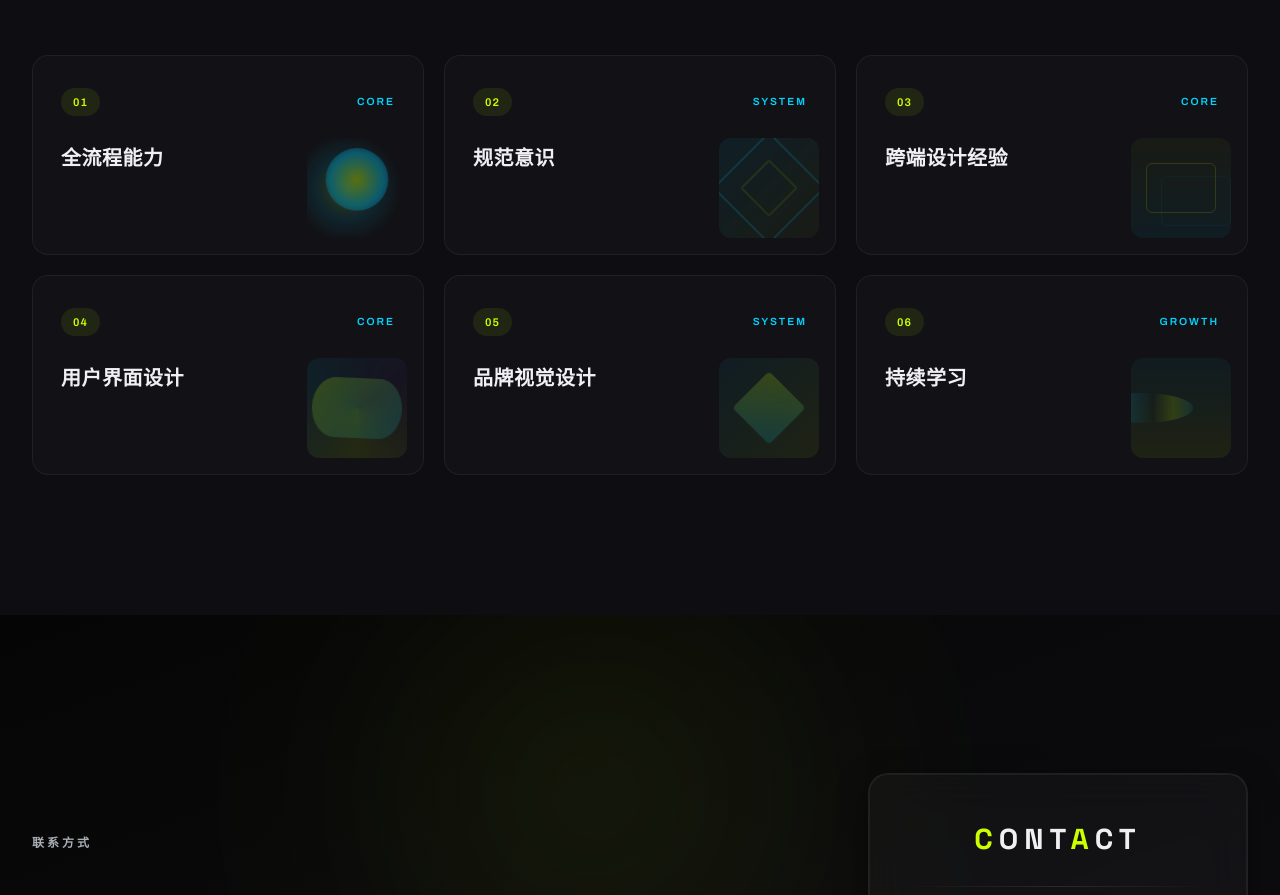
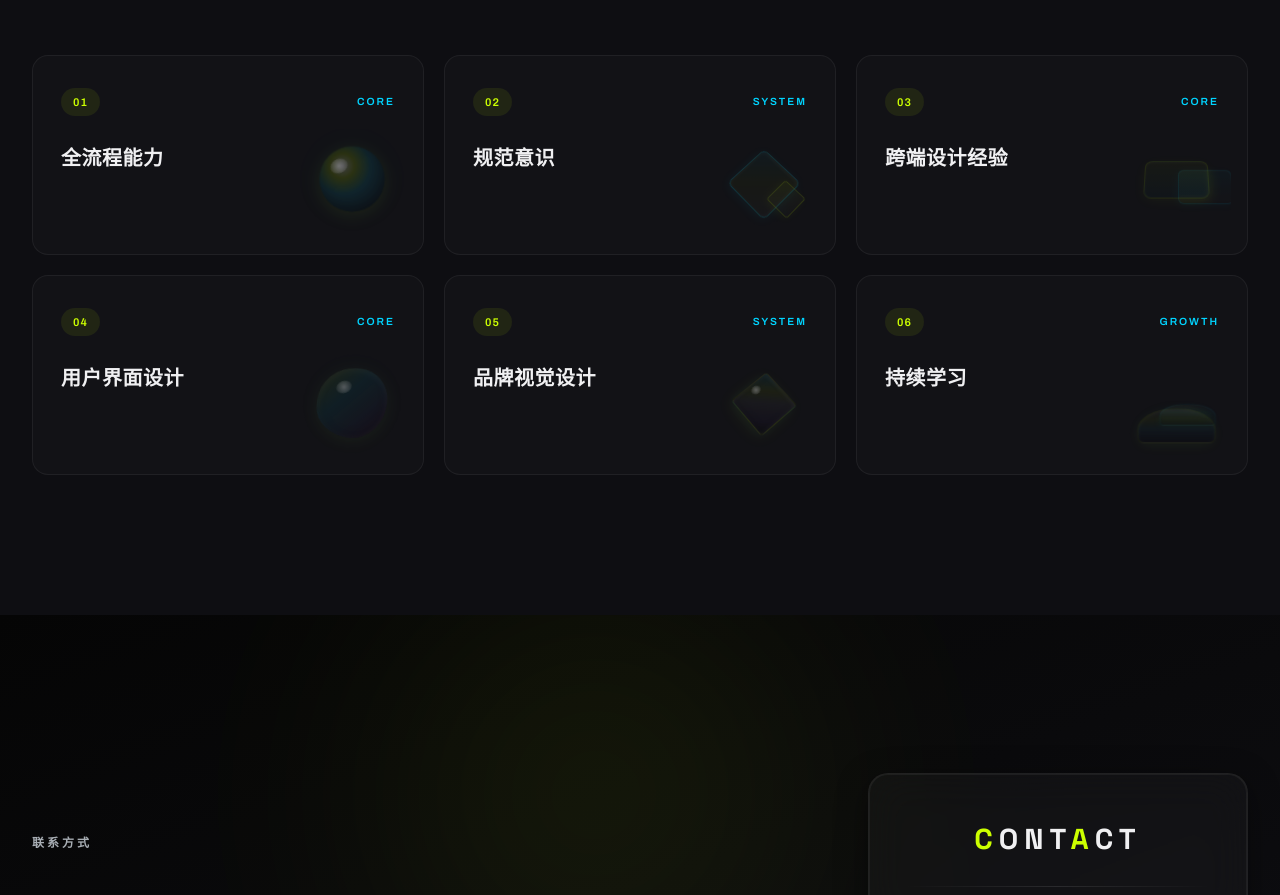
Before and after one commit to ltian869166-max/ai_log, a React (Vite) app: page / in a window 1280 px wide. Shown: the part 4760-5655 px from the top of the page. Built offline with nearby package versions, Linux system fonts and the light colour scheme.

Commit message:
feat: 个人优势视觉元素改为3D玻璃磨砂质感-渐变光影几何体流体

```diff
--- a/src/components/Skills.css
+++ b/src/components/Skills.css
@@ -84,189 +84,314 @@
 
 /* ===== Abstract Visual Element ===== */
 .skill-visual {
-  width: 100px;
-  height: 100px;
+  width: 110px;
+  height: 110px;
   position: absolute;
   bottom: 16px;
   right: 16px;
   border-radius: 12px;
   overflow: hidden;
-  opacity: 0.5;
+  opacity: 0.55;
   transition: opacity 0.3s ease, transform 0.3s ease;
   z-index: 0;
 }
 
 .skill-card:hover .skill-visual {
-  opacity: 0.8;
-  transform: scale(1.1);
+  opacity: 0.85;
+  transform: scale(1.08);
 }
 
-/* Sphere: gradient circle */
+/* ===== 3D Glass Sphere ===== */
 .skill-visual-sphere {
-  background: radial-gradient(
-    circle at 40% 50%,
-    rgba(204, 255, 0, 0.4) 0%,
-    rgba(0, 212, 255, 0.2) 40%,
-    transparent 70%
-  );
   display: flex;
   align-items: center;
   justify-content: center;
+  background: transparent;
 }
 .skill-visual-sphere::before {
   content: "";
-  width: 60px;
-  height: 60px;
+  width: 64px;
+  height: 64px;
   border-radius: 50%;
-  background: radial-gradient(circle, var(--accent) 0%, var(--accent-secondary) 60%, transparent 100%);
-  opacity: 0.7;
-  animation: floatSphere 4s ease-in-out infinite;
+  background: radial-gradient(
+    circle at 35% 30%,
+    rgba(255, 255, 255, 0.35) 0%,
+    rgba(204, 255, 0, 0.25) 20%,
+    rgba(0, 212, 255, 0.18) 45%,
+    rgba(5, 5, 16, 0.6) 100%
+  );
+  box-shadow:
+    0 4px 20px rgba(204, 255, 0, 0.12),
+    0 0 40px rgba(0, 212, 255, 0.08),
+    inset 0 -4px 12px rgba(0, 0, 0, 0.3);
+  backdrop-filter: blur(2px);
+  animation: floatGlass 5s ease-in-out infinite;
 }
-@keyframes floatSphere {
+.skill-visual-sphere::after {
+  content: "";
+  width: 18px;
+  height: 14px;
+  position: absolute;
+  top: 28%;
+  left: 30%;
+  border-radius: 50%;
+  background: radial-gradient(circle, rgba(255,255,255,0.6) 0%, transparent 100%);
+  transform: rotate(-25deg);
+}
+@keyframes floatGlass {
   0%, 100% { transform: translateY(0) scale(1); }
-  50% { transform: translateY(-10px) scale(1.05); }
+  50% { transform: translateY(-6px) scale(1.03); }
 }
 
-/* Grid: geometric grid pattern */
+/* ===== 3D Glass Grid / Geometric ===== */
 .skill-visual-grid {
-  background: linear-gradient(135deg, rgba(0, 212, 255, 0.15) 0%, rgba(204, 255, 0, 0.08) 100%);
   display: flex;
   align-items: center;
   justify-content: center;
+  background: transparent;
+  perspective: 200px;
 }
 .skill-visual-grid::before {
   content: "";
-  width: 80px;
-  height: 80px;
-  border: 2px solid rgba(0, 212, 255, 0.3);
-  border-radius: 4px;
-  transform: rotate(45deg);
-  position: relative;
+  width: 52px;
+  height: 52px;
+  border: 1.5px solid rgba(0, 212, 255, 0.25);
+  border-radius: 6px;
+  background: linear-gradient(
+    135deg,
+    rgba(0, 212, 255, 0.08) 0%,
+    rgba(204, 255, 0, 0.06) 50%,
+    rgba(255,255,255,0.04) 100%
+  );
+  backdrop-filter: blur(4px);
+  box-shadow:
+    0 2px 12px rgba(0, 212, 255, 0.1),
+    inset 0 1px 4px rgba(255,255,255,0.08);
+  transform: rotateX(15deg) rotateZ(45deg);
+  animation: rotateCube 6s ease-in-out infinite;
 }
 .skill-visual-grid::after {
   content: "";
-  width: 40px;
-  height: 40px;
-  border: 2px solid rgba(204, 255, 0, 0.25);
-  border-radius: 2px;
-  transform: rotate(45deg);
+  width: 28px;
+  height: 28px;
+  border: 1px solid rgba(204, 255, 0, 0.2);
+  border-radius: 3px;
+  background: linear-gradient(
+    135deg,
+    rgba(204, 255, 0, 0.08),
+    rgba(255,255,255,0.03)
+  );
   position: absolute;
-  left: 50%;
-  top: 50%;
-  margin-left: -20px;
-  margin-top: -20px;
-  animation: pulseGrid 3s ease-in-out infinite;
+  top: 55%;
+  right: 20%;
+  transform: rotateX(15deg) rotateZ(45deg);
+  box-shadow: 0 2px 8px rgba(204, 255, 0, 0.08);
+  animation: floatSmall 4s ease-in-out infinite 1s;
 }
-@keyframes pulseGrid {
-  0%, 100% { transform: rotate(45deg) scale(1); opacity: 0.6; }
-  50% { transform: rotate(45deg) scale(1.1); opacity: 0.9; }
+@keyframes rotateCube {
+  0%, 100% { transform: rotateX(15deg) rotateZ(45deg) scale(1); }
+  50% { transform: rotateX(20deg) rotateZ(50deg) scale(1.05); }
+}
+@keyframes floatSmall {
+  0%, 100% { transform: rotateX(15deg) rotateZ(45deg) translateY(0); }
+  50% { transform: rotateX(15deg) rotateZ(45deg) translateY(-5px); }
 }
 
-/* Layers: stacked layers */
+/* ===== 3D Glass Layers ===== */
 .skill-visual-layers {
-  background: linear-gradient(180deg, rgba(204, 255, 0, 0.08) 0%, rgba(0, 212, 255, 0.12) 100%);
   display: flex;
   align-items: center;
   justify-content: center;
+  background: transparent;
+  perspective: 250px;
 }
 .skill-visual-layers::before {
   content: "";
-  width: 70px;
-  height: 50px;
-  border: 1.5px solid rgba(204, 255, 0, 0.3);
-  border-radius: 6px;
-  position: relative;
+  width: 65px;
+  height: 42px;
+  border: 1px solid rgba(204, 255, 0, 0.15);
+  border-radius: 8px;
+  background: linear-gradient(
+    180deg,
+    rgba(204, 255, 0, 0.06) 0%,
+    rgba(0, 212, 255, 0.04) 100%
+  );
+  backdrop-filter: blur(3px);
+  box-shadow:
+    0 3px 14px rgba(204, 255, 0, 0.08),
+    inset 0 1px 3px rgba(255,255,255,0.06);
+  transform: rotateX(25deg);
+  animation: stackFloat 4s ease-in-out infinite;
 }
 .skill-visual-layers::after {
   content: "";
-  width: 70px;
-  height: 50px;
-  border: 1.5px solid rgba(0, 212, 255, 0.2);
+  width: 55px;
+  height: 38px;
+  border: 1px solid rgba(0, 212, 255, 0.12);
   border-radius: 6px;
+  background: linear-gradient(
+    180deg,
+    rgba(0, 212, 255, 0.06) 0%,
+    rgba(255,255,255,0.02) 100%
+  );
+  backdrop-filter: blur(2px);
+  box-shadow:
+    0 2px 10px rgba(0, 212, 255, 0.06),
+    inset 0 1px 2px rgba(255,255,255,0.04);
   position: absolute;
-  top: calc(50% - 10px);
-  left: calc(50% - 35px + 15px);
-  animation: floatLayer 3s ease-in-out infinite;
+  top: 40%;
+  left: 52%;
+  transform: rotateX(25deg) translateY(8px);
+  animation: stackFloat 4s ease-in-out infinite 0.6s;
 }
-@keyframes floatLayer {
-  0%, 100% { transform: translateY(0); opacity: 0.5; }
-  50% { transform: translateY(-8px); opacity: 0.8; }
+@keyframes stackFloat {
+  0%, 100% { transform: rotateX(25deg) translateY(0); }
+  50% { transform: rotateX(25deg) translateY(-5px); }
 }
 
-/* Fluid: flowing gradient */
+/* ===== 3D Glass Fluid Blob ===== */
 .skill-visual-fluid {
-  background: conic-gradient(
-    from 180deg at 50% 50%,
-    rgba(204, 255, 0, 0.2) 0deg,
-    rgba(0, 212, 255, 0.15) 120deg,
-    rgba(123, 47, 247, 0.1) 240deg,
-    rgba(204, 255, 0, 0.2) 360deg
-  );
   display: flex;
   align-items: center;
   justify-content: center;
+  background: transparent;
 }
 .skill-visual-fluid::before {
   content: "";
-  width: 90px;
-  height: 60px;
-  border-radius: 30px / 50%;
-  background: linear-gradient(135deg, rgba(204, 255, 0, 0.4), rgba(0, 212, 255, 0.3));
-  animation: morphFluid 6s ease-in-out infinite;
+  width: 70px;
+  height: 70px;
+  border-radius: 42% 58% 55% 45% / 50% 42% 58% 50%;
+  background: linear-gradient(
+    135deg,
+    rgba(204, 255, 0, 0.15) 0%,
+    rgba(0, 212, 255, 0.12) 40%,
+    rgba(123, 47, 247, 0.06) 80%,
+    rgba(255,255,255,0.04) 100%
+  );
+  backdrop-filter: blur(6px);
+  box-shadow:
+    0 4px 20px rgba(204, 255, 0, 0.08),
+    0 0 30px rgba(0, 212, 255, 0.06),
+    inset 0 2px 8px rgba(255,255,255,0.08),
+    inset 0 -3px 10px rgba(0,0,0,0.2);
+  animation: morphBlob 8s ease-in-out infinite;
 }
-@keyframes morphFluid {
-  0%, 100% { border-radius: 30px / 50px; transform: rotate(0deg); }
-  25% { border-radius: 50px / 30px; transform: rotate(10deg); }
-  50% { border-radius: 40px / 60px; transform: rotate(-5deg); }
-  75% { border-radius: 60px / 40px; transform: rotate(5deg); }
+.skill-visual-fluid::after {
+  content: "";
+  width: 16px;
+  height: 12px;
+  position: absolute;
+  top: 30%;
+  left: 35%;
+  border-radius: 50%;
+  background: radial-gradient(circle, rgba(255,255,255,0.5) 0%, transparent 100%);
+  transform: rotate(-20deg);
+}
+@keyframes morphBlob {
+  0%   { border-radius: 42% 58% 55% 45% / 50% 42% 58% 50%; transform: rotate(0deg); }
+  25%  { border-radius: 55% 45% 42% 58% / 58% 50% 42% 55%; transform: rotate(8deg); }
+  50%  { border-radius: 45% 55% 58% 42% / 42% 58% 50% 55%; transform: rotate(-4deg); }
+  75%  { border-radius: 58% 42% 50% 55% / 55% 45% 58% 42%; transform: rotate(6deg); }
+  100% { border-radius: 42% 58% 55% 45% / 50% 42% 58% 50%; transform: rotate(0deg); }
 }
 
-/* Diamond: rotating diamond shape */
+/* ===== 3D Glass Diamond ===== */
 .skill-visual-diamond {
-  background: linear-gradient(135deg, rgba(0, 212, 255, 0.12) 0%, rgba(204, 255, 0, 0.15) 100%);
   display: flex;
   align-items: center;
   justify-content: center;
+  background: transparent;
+  perspective: 200px;
 }
 .skill-visual-diamond::before {
   content: "";
-  width: 50px;
-  height: 50px;
-  background: linear-gradient(135deg, rgba(204, 255, 0, 0.5), rgba(0, 212, 255, 0.4));
-  transform: rotate(45deg);
+  width: 44px;
+  height: 44px;
+  background: linear-gradient(
+    135deg,
+    rgba(0, 212, 255, 0.12) 0%,
+    rgba(204, 255, 0, 0.1) 30%,
+    rgba(255,255,255,0.06) 50%,
+    rgba(123, 47, 247, 0.05) 80%,
+    rgba(0,0,0,0.3) 100%
+  );
+  transform: rotateX(10deg) rotateZ(45deg);
   border-radius: 4px;
-  animation: pulseDiamond 3s ease-in-out infinite;
+  border: 1px solid rgba(204, 255, 0, 0.12);
+  backdrop-filter: blur(4px);
+  box-shadow:
+    0 4px 16px rgba(204, 255, 0, 0.1),
+    0 2px 8px rgba(0, 212, 255, 0.06),
+    inset 0 1px 4px rgba(255,255,255,0.1),
+    inset 0 -2px 6px rgba(0,0,0,0.25);
+  animation: glassDiamond 4s ease-in-out infinite;
 }
-@keyframes pulseDiamond {
-  0%, 100% { transform: rotate(45deg) scale(1); opacity: 0.7; }
-  50% { transform: rotate(45deg) scale(1.15); opacity: 1; }
+.skill-visual-diamond::after {
+  content: "";
+  width: 10px;
+  height: 8px;
+  position: absolute;
+  top: 35%;
+  left: 38%;
+  border-radius: 50%;
+  background: radial-gradient(circle, rgba(255,255,255,0.55) 0%, transparent 100%);
+  transform: rotate(-30deg);
+}
+@keyframes glassDiamond {
+  0%, 100% { transform: rotateX(10deg) rotateZ(45deg) scale(1); }
+  50% { transform: rotateX(15deg) rotateZ(50deg) scale(1.08); }
 }
 
-/* Wave: wave pattern */
+/* ===== 3D Glass Wave ===== */
 .skill-visual-wave {
-  background: linear-gradient(180deg, rgba(0, 212, 255, 0.1) 0%, rgba(204, 255, 0, 0.15) 100%);
   display: flex;
-  align-items: center;
+  align-items: flex-end;
   justify-content: center;
-  overflow: hidden;
+  background: transparent;
+  padding-bottom: 12px;
 }
 .skill-visual-wave::before {
   content: "";
-  width: 120%;
-  height: 30px;
-  background: repeating-linear-gradient(
-    90deg,
-    transparent 0px,
-    rgba(204, 255, 0, 0.3) 20px,
-    rgba(0, 212, 255, 0.2) 40px,
-    transparent 60px
+  width: 75px;
+  height: 35px;
+  border-radius: 50% 50% 6px 6px / 60% 60% 6px 6px;
+  background: linear-gradient(
+    180deg,
+    rgba(255,255,255,0.06) 0%,
+    rgba(204, 255, 0, 0.08) 30%,
+    rgba(0, 212, 255, 0.06) 60%,
+    rgba(5, 5, 16, 0.4) 100%
   );
-  border-radius: 50%;
-  animation: waveMotion 4s linear infinite;
+  backdrop-filter: blur(4px);
+  box-shadow:
+    0 3px 14px rgba(204, 255, 0, 0.08),
+    0 0 20px rgba(0, 212, 255, 0.05),
+    inset 0 1px 4px rgba(255,255,255,0.06);
+  border: 1px solid rgba(204, 255, 0, 0.1);
+  animation: glassWave 5s ease-in-out infinite;
 }
-@keyframes waveMotion {
-  0% { transform: translateX(0); }
-  100% { transform: translateX(-60px); }
+.skill-visual-wave::after {
+  content: "";
+  width: 55px;
+  height: 22px;
+  border-radius: 50% 50% 4px 4px / 55% 55% 4px 4px;
+  background: linear-gradient(
+    180deg,
+    rgba(255,255,255,0.04) 0%,
+    rgba(0, 212, 255, 0.06) 40%,
+    rgba(5, 5, 16, 0.35) 100%
+  );
+  border: 1px solid rgba(0, 212, 255, 0.08);
+  backdrop-filter: blur(3px);
+  box-shadow: 0 2px 10px rgba(0, 212, 255, 0.06);
+  position: absolute;
+  bottom: 28%;
+  left: 35%;
+  animation: glassWave 5s ease-in-out infinite 0.5s;
+}
+@keyframes glassWave {
+  0%, 100% { transform: translateY(0) scaleX(1); }
+  50% { transform: translateY(-4px) scaleX(1.06); }
 }
 
 /* ===== Description (hidden by default, shown on hover) ===== */
@@ -299,7 +424,7 @@
     grid-template-columns: 1fr;
   }
   .skill-visual {
-    width: 80px;
-    height: 80px;
+    width: 90px;
+    height: 90px;
   }
 }
```
